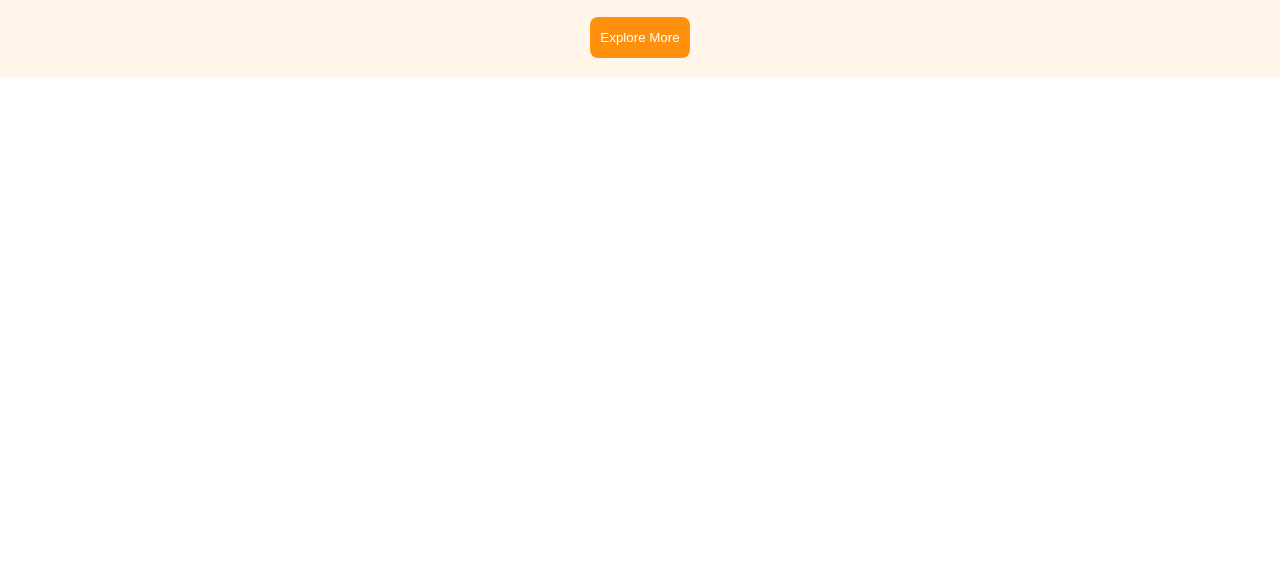
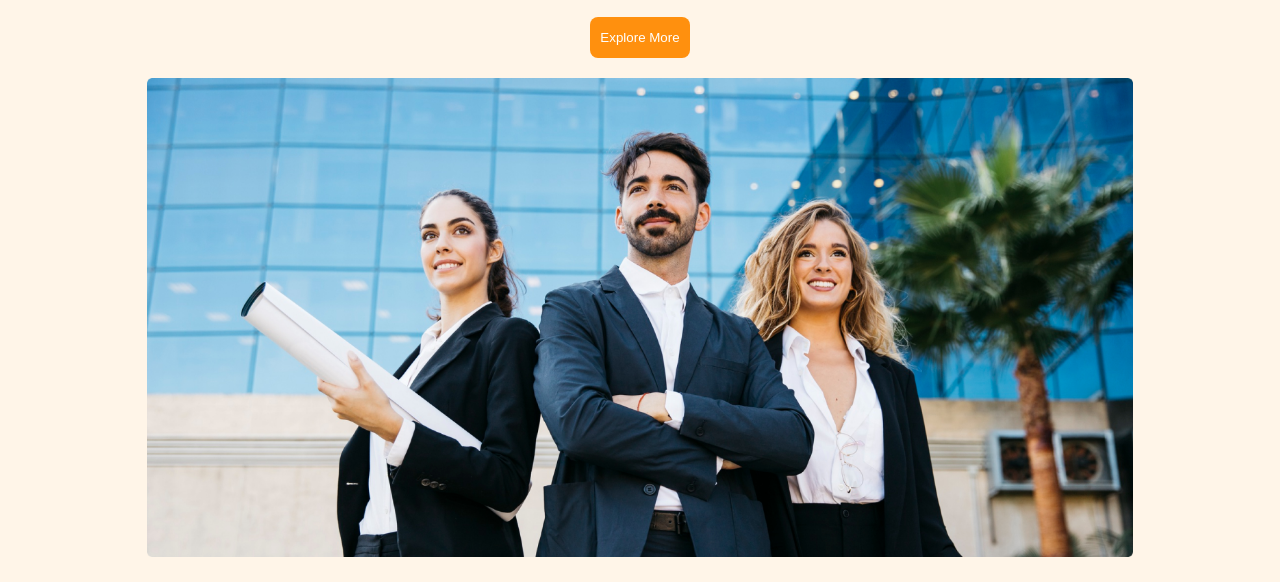
Before and after one commit to sabuj-xdev/architect-website, a plain HTML site: page index.html in a window 1280 px wide. Shown: the part 330-912 px from the top of the page. Before the commit the page ends 800 px from the top, so only its background shows below. Drawn offline with nearby package versions, Linux system fonts and the light colour scheme.

Commit message:
added banner section

```diff
--- a/index.html
+++ b/index.html
@@ -22,7 +22,7 @@
                 </ul>
                 </nav>
             </div>
-                <!-- <!-- <section class="brand-section "> -->
+                <!-- brand section -->
                     <div class="brand">
                         <h2>Brand New <br>
                             Group of Architects
@@ -33,11 +33,7 @@
                             </button>
                     </div>
                     <div class="banner">
-                        <!-- <img src="images/banner.png" alt=""> -->
-
-                </section>
-
-
+                    <img src="images/banner.png" alt="">
     </div>
     </header>
     <main>
--- a/styles/style.css
+++ b/styles/style.css
@@ -73,6 +73,15 @@
     border:none;
     margin-bottom:20px;
 }
+.banner img{
+    width:77%;
+
+}
+.banner{
+    display:flex;
+    justify-content: center;
+    padding-bottom:25px;
+}
 /* responsive design  */
 @media screen and (max-width:576px) {
     .menu{
```
